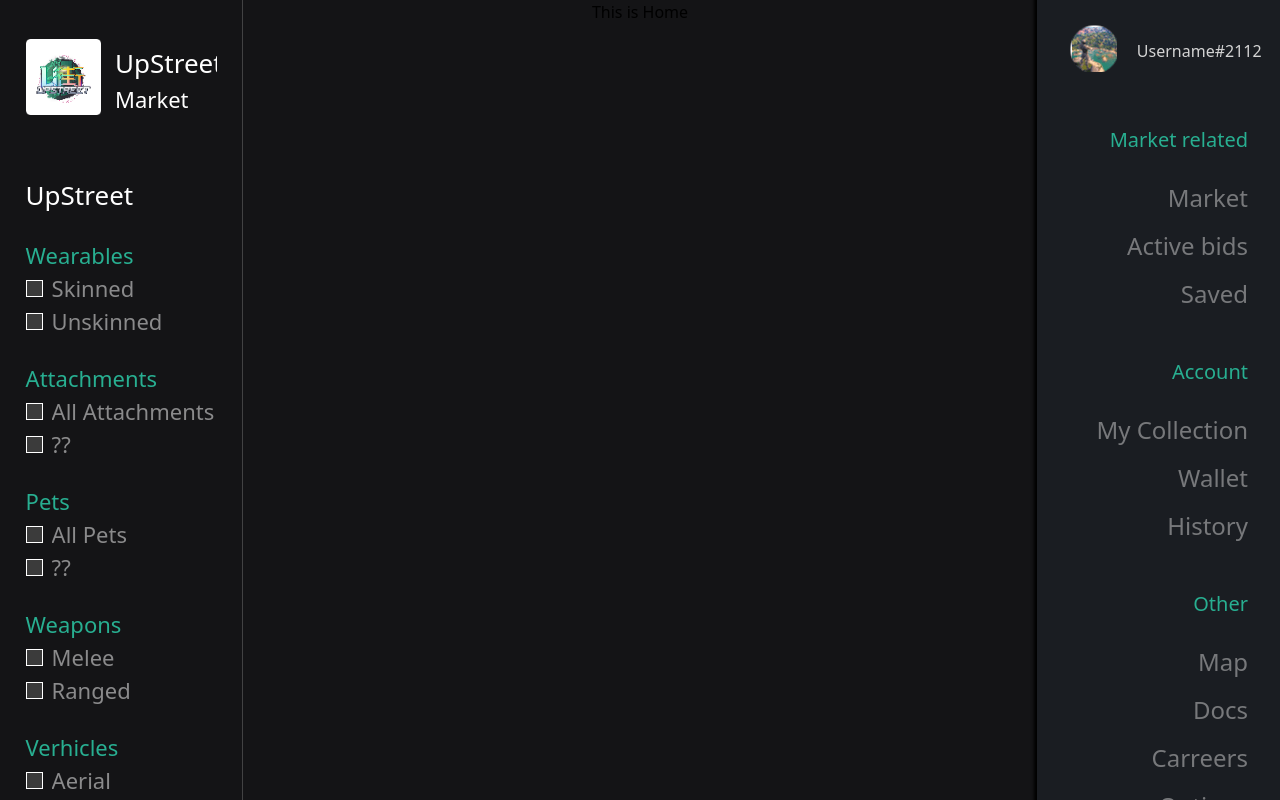
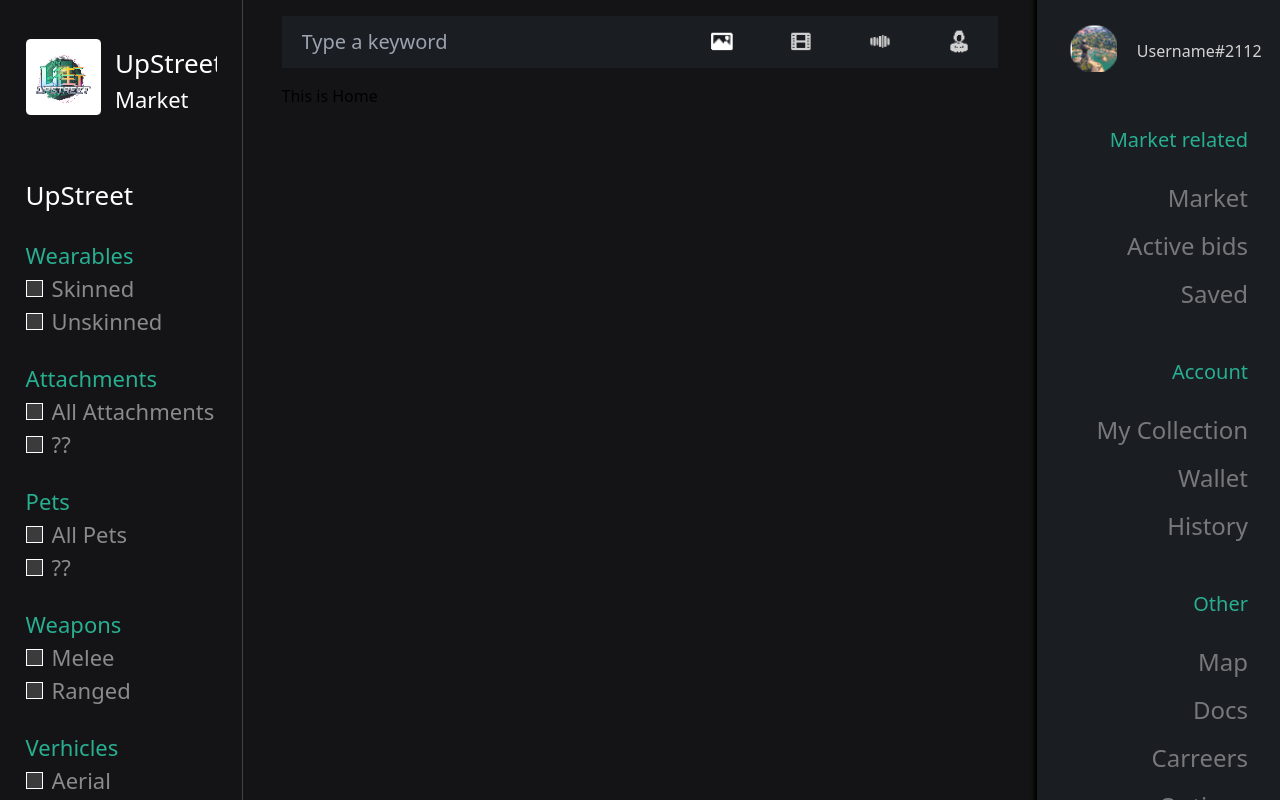
Before and after one commit to webaverse/xchange, a Next.js app: page / in a window 1280 px wide. Built offline with nearby package versions, Linux system fonts and the light colour scheme.

Commit message:
Search Panel Added

```diff
--- a/layouts/components/nav-bar/index.js
+++ b/layouts/components/nav-bar/index.js
@@ -3,9 +3,11 @@ import Avatar from './Avatar'
 
 function NavBar() {
     return (
-        <div className='w-[19vw] flex flex-col bg-stone-900 pt-6 p-[2.5vw] pt-6 shadow-[0px_0px_3px_3px] overflow-y-scroll overflow-x-hidden'>
-            <Avatar />
-            <Navigation />
+        <div className='w-min'>
+            <div className='w-[19vw] flex flex-col bg-stone-900 pt-6 p-[2.5vw] pt-6 shadow-[0px_0px_3px_3px]  overflow-x-hidden h-screen overflow-y-scroll'>
+                <Avatar />
+                <Navigation />
+            </div>
         </div>
     )
 }
--- a/layouts/components/search-panel/index.js
+++ b/layouts/components/search-panel/index.js
@@ -0,0 +1,15 @@
+import Image from 'next/image'
+import BtnImage from 'public/search-btns.png'
+
+function SearchPanel() {
+    return (
+        <div className="flex flex-row justify-between my-4 w-full bg-stone-900">
+            <input placeholder="Type a keyword" className="bg-stone-900 appearance-none focus:outline-none text-white/[.68] py-3 pl-5 text-xl"/>
+            <div className='flex items-center'>
+                <Image src={BtnImage} alt='Buttons' layout='intrinsic' height={39}/>
+            </div>
+        </div>
+    )
+}
+
+export default SearchPanel;
--- a/layouts/components/side-bar/index.js
+++ b/layouts/components/side-bar/index.js
@@ -2,9 +2,11 @@ import Logo from './logo'
 import Filters from './filters'
 function SideBar() {
     return (
-        <div className='w-[19vw] pt-10 flex flex-col border-r border-neutral-500/[.5] overflow-x-scroll'>
-            <Logo />
-            <Filters />
+        <div className='w-min'>
+            <div className='w-[19vw] pt-10 flex flex-col border-r border-neutral-500/[.5] h-screen'>
+                <Logo />
+                <Filters />
+            </div>
         </div>
     )
 }
--- a/layouts/index.js
+++ b/layouts/index.js
@@ -1,11 +1,13 @@
 import SideBar from "./components/side-bar"
 import NavBar from "./components/nav-bar"
+import SearchPanel from "./components/search-panel"
 
 function DefaultLayout({children}) {
     return (
         <div className="bg-neutral-900 h-screen flex flex-row justify-between">
             <SideBar />
-            <div className="w-max px-[3vw]">
+            <div className="w-available px-[3vw]">
+                <SearchPanel />
                 {children}
             </div>
             <NavBar />
--- a/tailwind.config.js
+++ b/tailwind.config.js
@@ -17,6 +17,9 @@ module.exports = {
         stone: {
           900: '#1a1d22'
         }
+      },
+      spacing: {
+        'available': '-webkit-fill-available',
       }
     },
   },
```
Also changed, not shown: public/search-btns.png (added).
